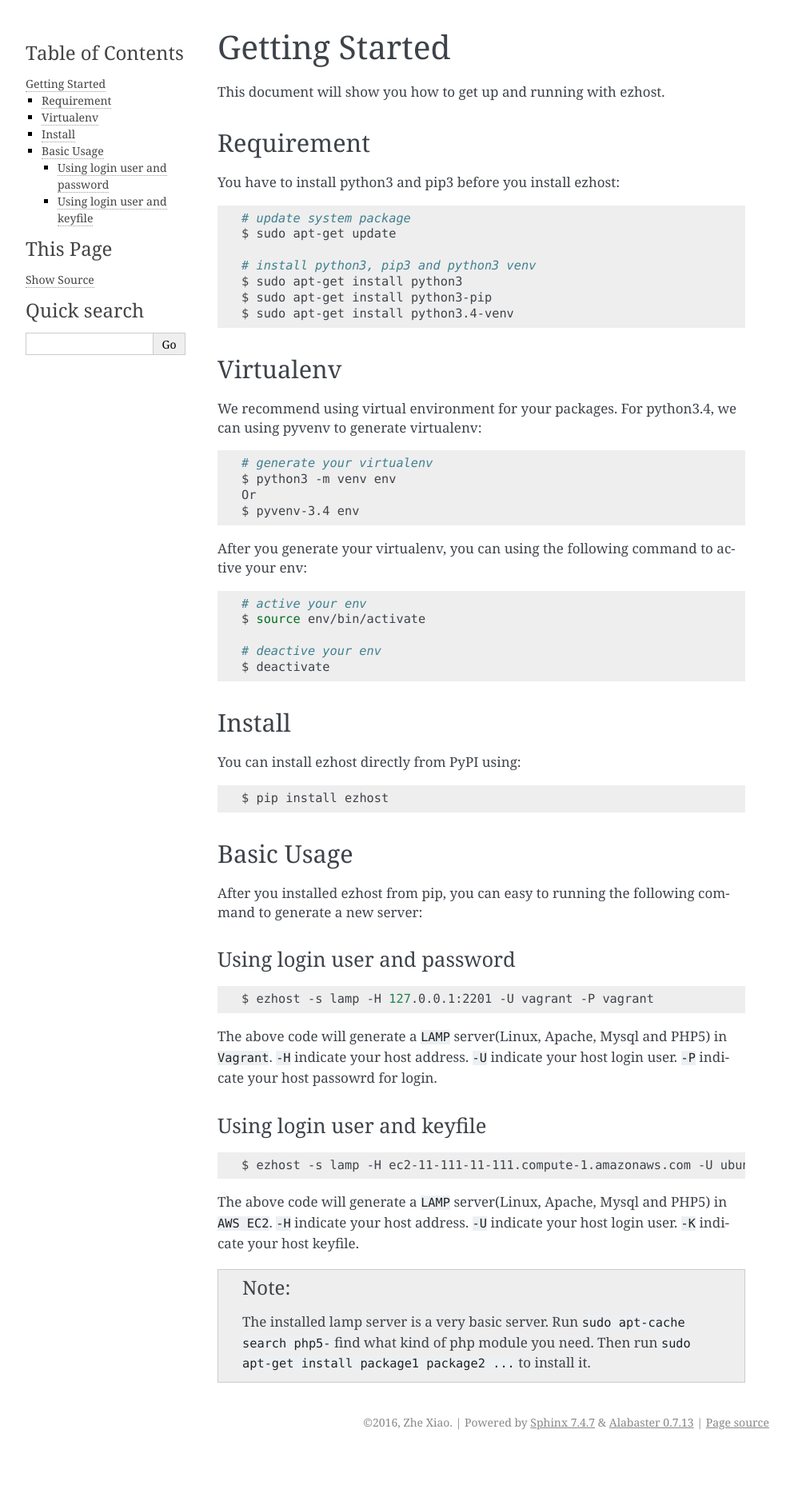
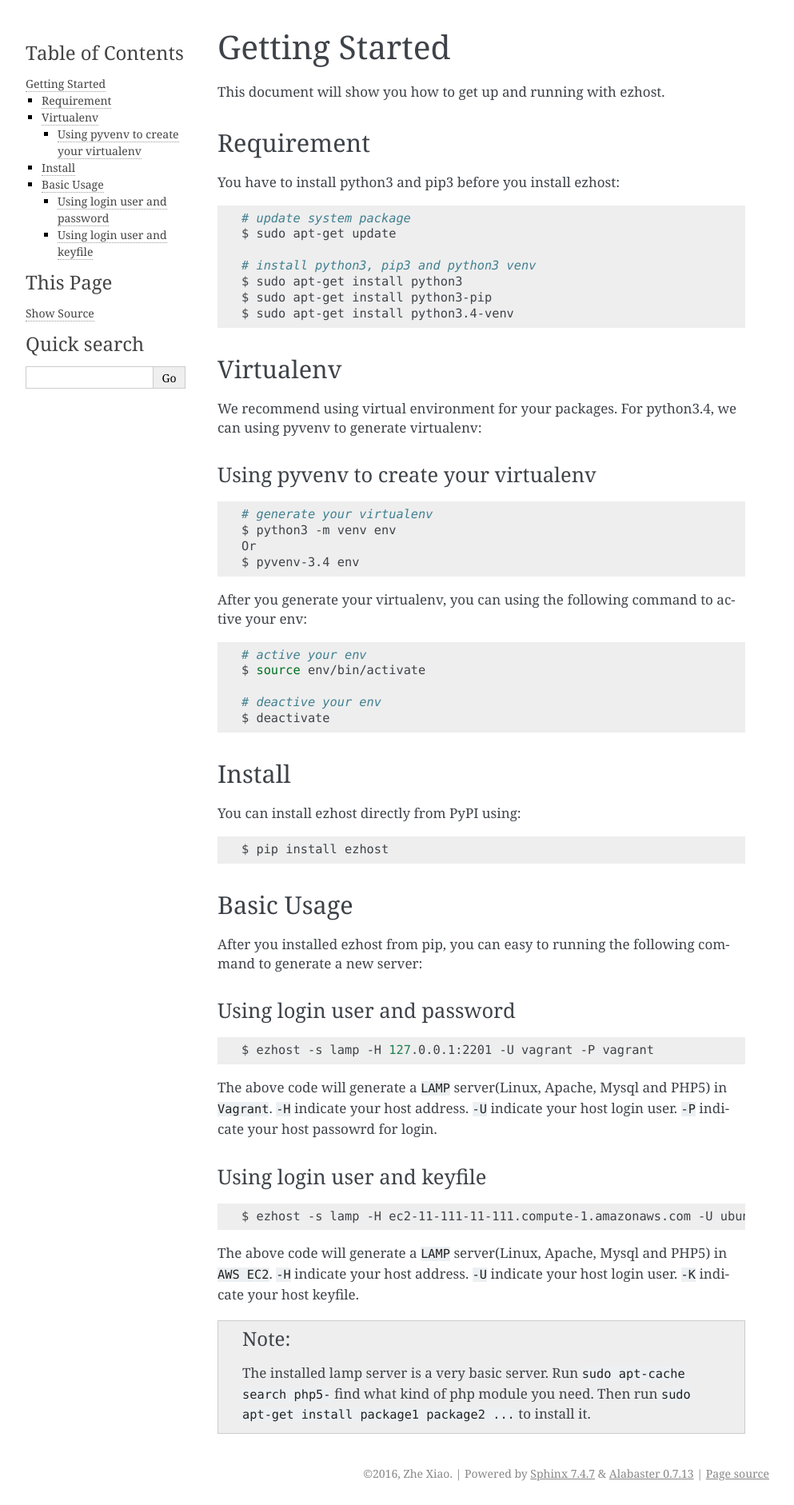
Before and after one commit to zhexiao/ezhost, a Sphinx documentation site: the page built from docs/getting_started.rst, in a window 1280 px wide. Shown: the whole page at 80% size, without its empty margins (148-1141 px from the left). Built offline with Sphinx 7.4.7, drawn with Linux system fonts in a browser that asks for light colours; pages that are not in the unit, such as notebooks, are missing from menus; before the commit the page ends 1818 px from its top, so only the background shows below that.

Commit message:
add config

```diff
--- a/docs/getting_started.rst
+++ b/docs/getting_started.rst
@@ -24,6 +24,9 @@ Virtualenv
 ---------------
 
 We recommend using virtual environment for your packages. For python3.4, we can using pyvenv to generate virtualenv:
+
+Using pyvenv to create your virtualenv
+~~~~~~
 
 .. code-block:: bash
 
```
